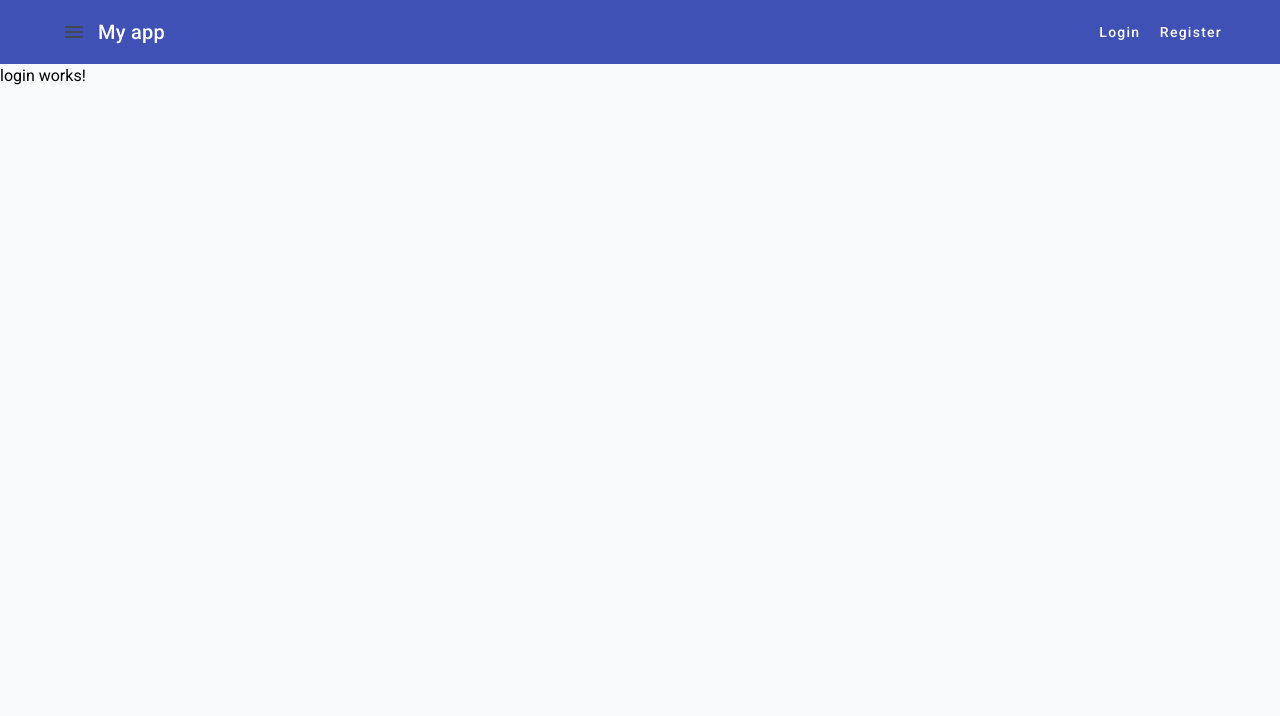
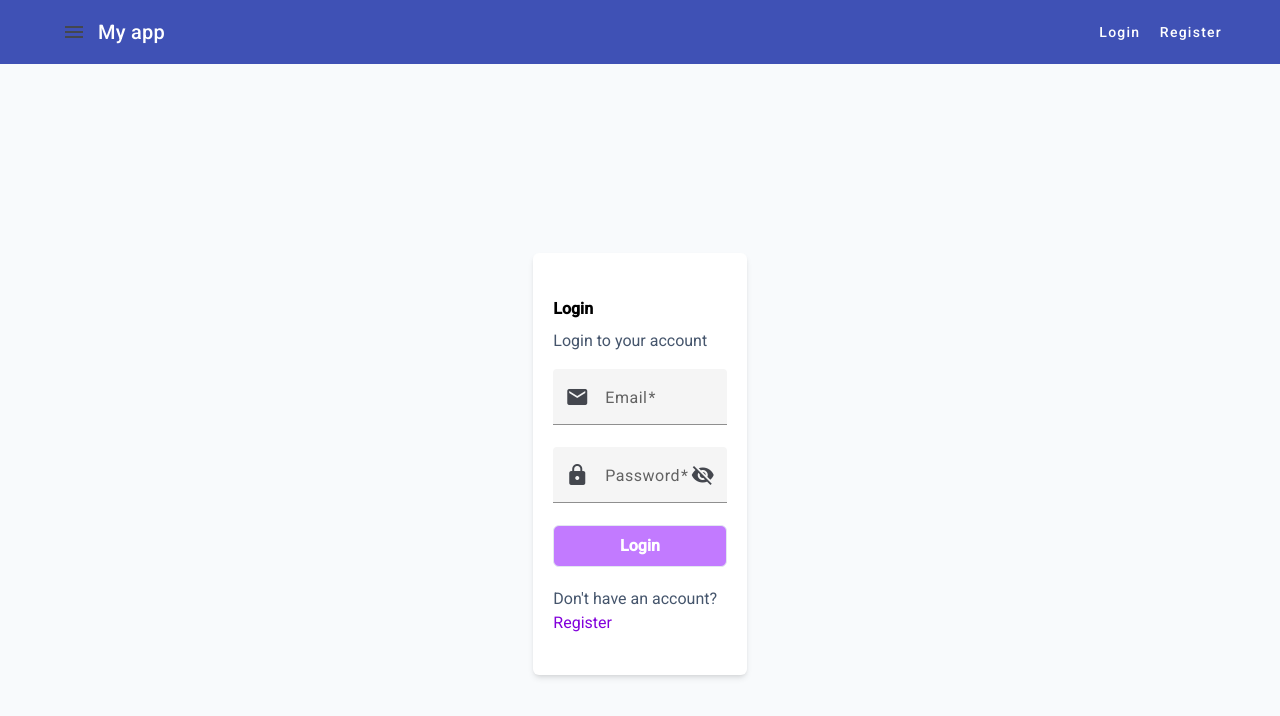
Before and after one commit to EdiYt/Auth_App_Front, an Angular app: page /login in a window 1280 px wide. Shown: the top 716 px of the page. Built offline with nearby package versions, Linux system fonts and the light colour scheme.

Commit message:
Ya se conecto el el front del login con el back

```diff
--- a/angular.json
+++ b/angular.json
@@ -51,7 +51,13 @@
             "development": {
               "optimization": false,
               "extractLicenses": false,
-              "sourceMap": true
+              "sourceMap": true,
+              "fileReplacements": [
+                {
+                  "replace": "src/environments/environment.ts",
+                  "with": "src/environments/environment.development.ts"
+                }
+              ]
             }
           },
           "defaultConfiguration": "production"
--- a/src/app/app.config.ts
+++ b/src/app/app.config.ts
@@ -2,7 +2,13 @@ import { ApplicationConfig, provideZoneChangeDetection } from '@angular/core';
 import { provideRouter } from '@angular/router';
 
 import { routes } from './app.routes';
+import { provideHttpClient } from '@angular/common/http';
+import { provideAnimationsAsync } from '@angular/platform-browser/animations/async';
 
 export const appConfig: ApplicationConfig = {
-  providers: [provideZoneChangeDetection({ eventCoalescing: true }), provideRouter(routes)]
+  providers: [provideZoneChangeDetection({ eventCoalescing: true }),
+    provideRouter(routes),
+    provideHttpClient(),
+    provideAnimationsAsync(),
+  ],
 };
--- /dev/null
+++ b/src/app/interfaces/auth-response.ts
@@ -0,0 +1,5 @@
+export interface AuthResponse {
+    token: string;
+    isSuccess: string;
+    message: string;
+}
--- /dev/null
+++ b/src/app/interfaces/login-request.ts
@@ -0,0 +1,4 @@
+export interface LoginRequest {
+    email: string;
+    password: string;
+}
--- a/src/app/pages/login/login.component.html
+++ b/src/app/pages/login/login.component.html
@@ -1 +1,45 @@
-<p>login works!</p>
+<div class="h-screen flex items-center justify-center">
+  <form class="shadow-md rounded-md p-5 bg-white w-1/6" [formGroup]="form" (ngSubmit)="login()">
+    <div class="py-4">
+      <h1 class="font-bold py-2">
+        Login
+      </h1>
+      <h6 class="text-slate-600 text-base">
+        Login to your account
+      </h6>
+    </div>
+
+    <mat-form-field appearance="fill" class="w-full">
+        <mat-label>Email</mat-label>
+        <input matInput placeholder="Email" formControlName="email"/>
+        <mat-icon matPrefix>email</mat-icon>
+    </mat-form-field>
+
+    <mat-form-field appearance="fill" class="w-full">
+        <mat-label>Password</mat-label>
+        <input matInput
+        type="{{hide ? 'password' : 'text'}}"
+        formControlName="password"
+        placeholder="Password"/>
+        <mat-icon matPrefix>lock</mat-icon>
+        <mat-icon
+            (click)="hide = ! hide"
+        matSuffix>
+            {{hide ? 'visibility_off':'visibility'}}
+        </mat-icon>
+    </mat-form-field>
+
+    <button type="submit" [disabled]="!form.valid"
+    class="w-full border border-slate-200 rounded-md disabled:bg-purple-400 py-2 px-3 bg-purple-700 text-white font-bold">
+        Login
+    </button>
+
+    <div class="my-5">
+        <span class="text-slate-600">
+            Don't have an account?
+        </span>
+        <a class="text-purple-700" [routerLink]="['/register']">Register</a>
+    </div>
+
+  </form>
+</div>
--- a/src/app/pages/login/login.component.ts
+++ b/src/app/pages/login/login.component.ts
@@ -1,11 +1,32 @@
-import { Component } from '@angular/core';
+import { Component, inject, OnInit } from '@angular/core';
+import { FormBuilder, FormGroup, ReactiveFormsModule, Validators } from '@angular/forms';
+import { MatIconModule } from '@angular/material/icon';
+import {MatInputModule} from '@angular/material/input'
+import { RouterLink } from '@angular/router';
+import { AuthService } from '../../services/auth.service';
 
 @Component({
   selector: 'app-login',
-  imports: [],
+  imports: [MatInputModule, MatIconModule, ReactiveFormsModule, RouterLink],
   templateUrl: './login.component.html',
   styleUrl: './login.component.css'
 })
-export class LoginComponent {
+export class LoginComponent implements OnInit {
+  authService = inject(AuthService)
+  hide = true;
+  form!: FormGroup;
+  fb = inject(FormBuilder);
 
+  login(){
+    this.authService.login(this.form.value).subscribe((response)=>{
+      console.log(response);
+    })
+  }
+
+  ngOnInit(): void {
+    this.form = this.fb.group({
+      email:['', [Validators.required, Validators.email]],
+      password:['', Validators.required],
+    });
+  }
 }
--- /dev/null
+++ b/src/app/services/auth.service.ts
@@ -0,0 +1,30 @@
+import { Injectable } from '@angular/core';
+import { environment } from '../../environments/environment';
+import { LoginRequest } from '../interfaces/login-request';
+import { Observable } from 'rxjs';
+import { AuthResponse } from '../interfaces/auth-response';
+import { HttpClient } from '@angular/common/http';
+import { map } from 'rxjs/operators';
+
+@Injectable({
+  providedIn: 'root'
+})
+export class AuthService {
+  apiUrl:string = environment.apiUrl;
+  private tokenKey='token'
+
+  constructor(private http:HttpClient) { }
+
+  login(data: LoginRequest): Observable<AuthResponse> {
+  return this.http
+    .post<AuthResponse>(`${this.apiUrl}/account/login`, data)
+    .pipe(
+      map((response) => {
+        if (response.isSuccess) {
+          localStorage.setItem(this.tokenKey, response.token);
+        }
+        return response;
+      })
+    );
+  }
+}
--- /dev/null
+++ b/src/environments/environment.development.ts
@@ -0,0 +1,4 @@
+export const environment = {
+    production:false,
+    apiUrl: 'https://localhost:7095/api',
+};
--- /dev/null
+++ b/src/environments/environment.ts
@@ -0,0 +1,4 @@
+export const environment = {
+    production:false,
+    apiUrl: 'https://localhost:7095/api',
+};
```
